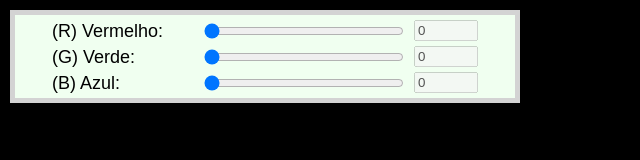
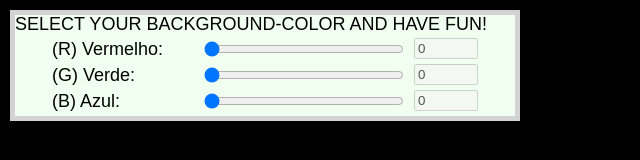
Before and after one commit to NaraGuimma/BGColors, a plain HTML site: page index.html in a window 1280 px wide. Shown: the whole page, without its empty margins (0-640 px from the left). Drawn offline with Linux system fonts and the light colour scheme.

Commit message:
Update index.html

```diff
--- a/index.html
+++ b/index.html
@@ -9,6 +9,7 @@
   </head>
   <body>
     <div class="container">
+      <div><h1>SELECT YOUR BACKGROUND-COLOR AND HAVE FUN!</h1></div>
       <div class="flex-column">
         <ul>
           <li class="flex-row">
```
